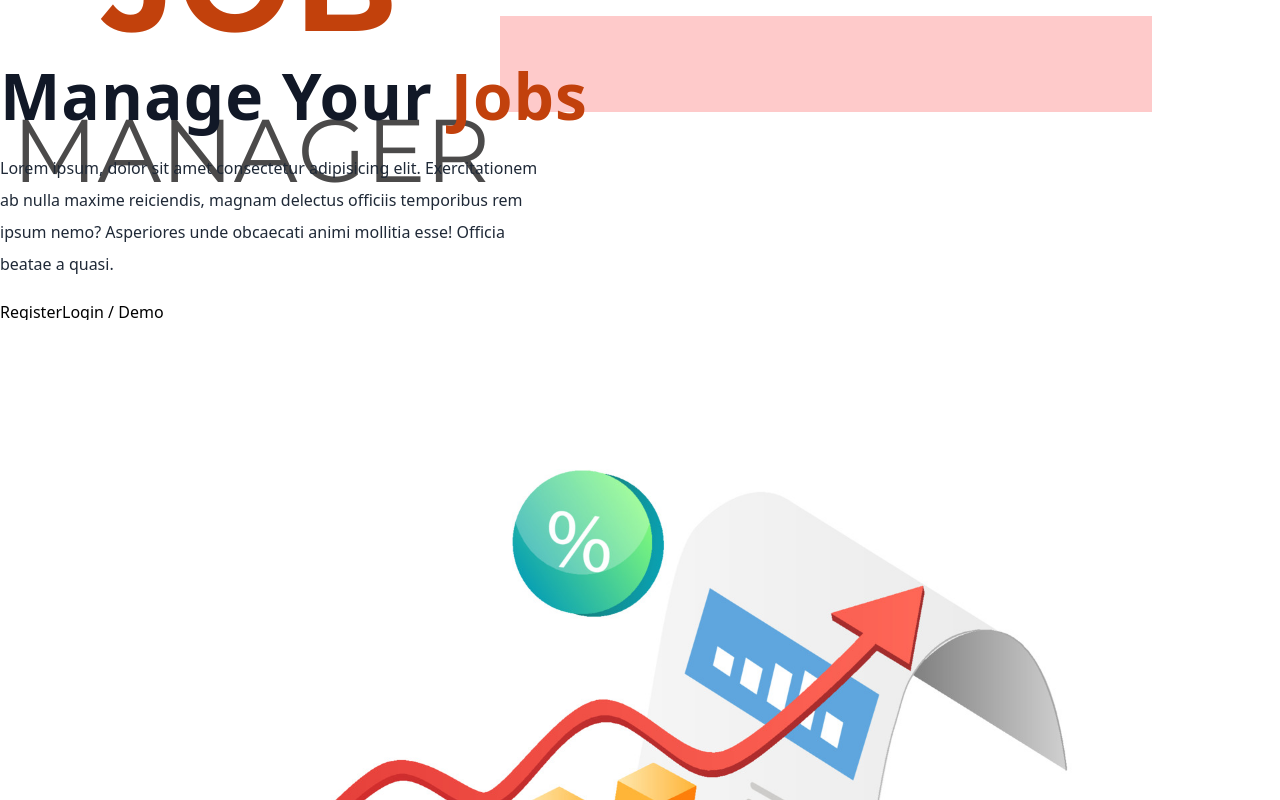
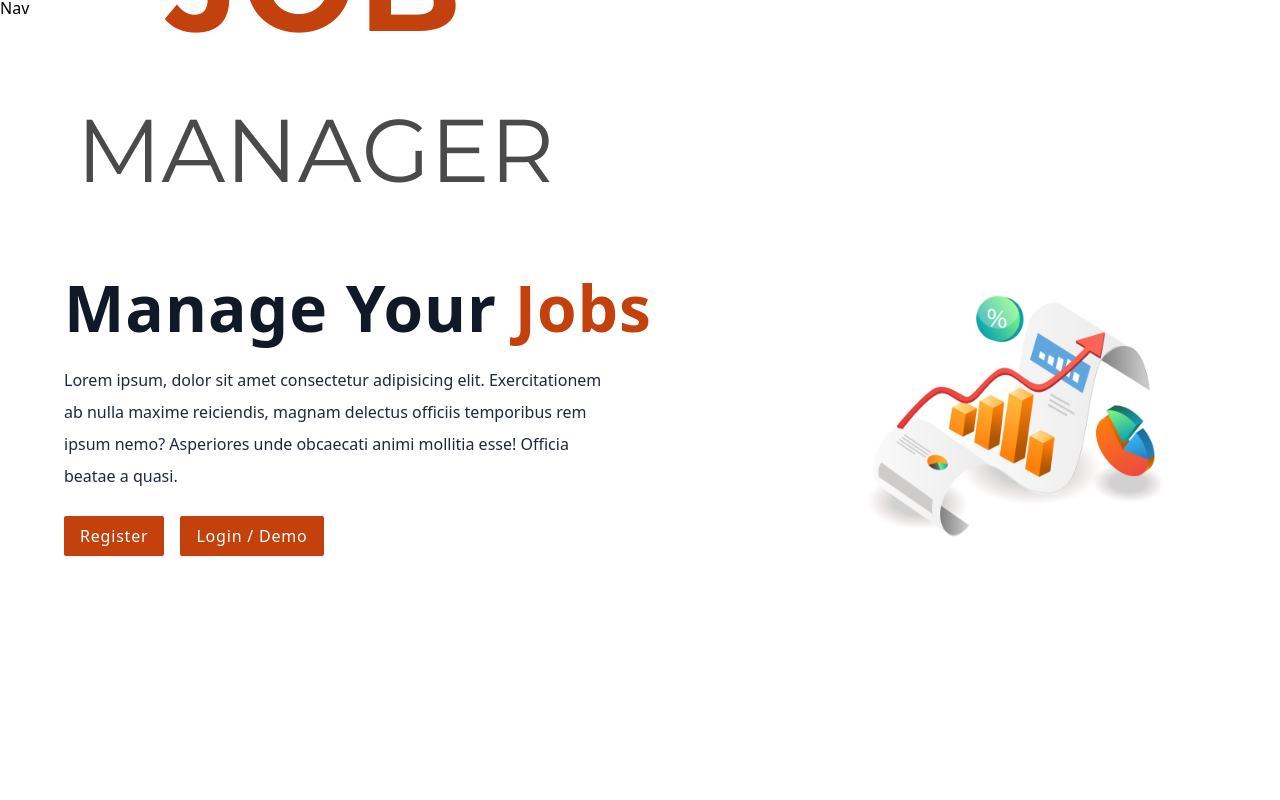
Before and after one commit to misiek869/jobs-app, a React (Vite) app: page / in a window 1280 px wide. Shown: the top 800 px of the page. Built offline with nearby package versions, Linux system fonts and the light colour scheme.

Commit message:
add styles

```diff
--- a/src/index.css
+++ b/src/index.css
@@ -16,6 +16,11 @@
 	--fixed-width: 600px;
 	--fluid-width: 90vw;
 	--nav-height: 6rem;
+	--btn-bg: #c2410c;
+	--btn-bg-hover: #9a3412;
+	--border-radius: 0.125rem;
+	--letter-spacing: 1px;
+	--transition: 0.3s ease-in-out all;
 }
 
 html {
@@ -93,3 +98,9 @@ ul {
 .landing-page {
 	min-height: calc(100vh - 6rem);
 }
+
+.container {
+	width: 90vw;
+	max-width: 1120px;
+	margin: 0 auto;
+}
--- a/src/pages/Landing.tsx
+++ b/src/pages/Landing.tsx
@@ -2,13 +2,16 @@ import { Link } from 'react-router-dom'
 import logo from '../assets/images/jm_logo.png'
 import mainImg from '../assets/images/main-photo.jpg'
 
+const btnStyle =
+	'	cursor-pointer text-white bg-orange-700 border-none rounded-sm tracking-wider py-3 px-4 shadow-sm duration-300 capitalize inline-block hover:bg-orange-800 hover:shadow-lg'
+
 const Landing = () => {
 	return (
-		<section>
-			<nav className='w-[90vw] max-w-6xl bg-red-200 mx-0 my-auto h-24 flex items-center'>
+		<section className=''>
+			<nav className=' w-[90vw] max-w-6xl my-0 mx-auto h-24 flex items-center'>
 				<img src={logo} alt='logo' />
 			</nav>
-			<div className='landing-page grid items-center mt-[-3rem]'>
+			<div className=' landing-page w-[90vw] max-w-6xl my-0 mx-auto grid items-center mt-[-3rem] grid-cols-[1fr_400px] gap-x-12'>
 				<div className=''>
 					<h1 className='font-bold mb-6 text-gray-900'>
 						Manage Your <span className='text-orange-700'>Jobs</span>
@@ -19,14 +22,18 @@ const Landing = () => {
 						temporibus rem ipsum nemo? Asperiores unde obcaecati animi mollitia
 						esse! Officia beatae a quasi.
 					</p>
-					<Link className='' to={'/register'}>
+					<Link className={btnStyle} to={'/register'}>
 						Register
 					</Link>
-					<Link className='' to={'/Login'}>
+					<Link className={`${btnStyle} ml-4`} to={'/Login'}>
 						Login / Demo
 					</Link>
 				</div>
-				<img src={mainImg} alt='image with charts' />
+				<img
+					className='w-full hidden object-cover md:block'
+					src={mainImg}
+					alt='image with charts'
+				/>
 			</div>
 		</section>
 	)
```
